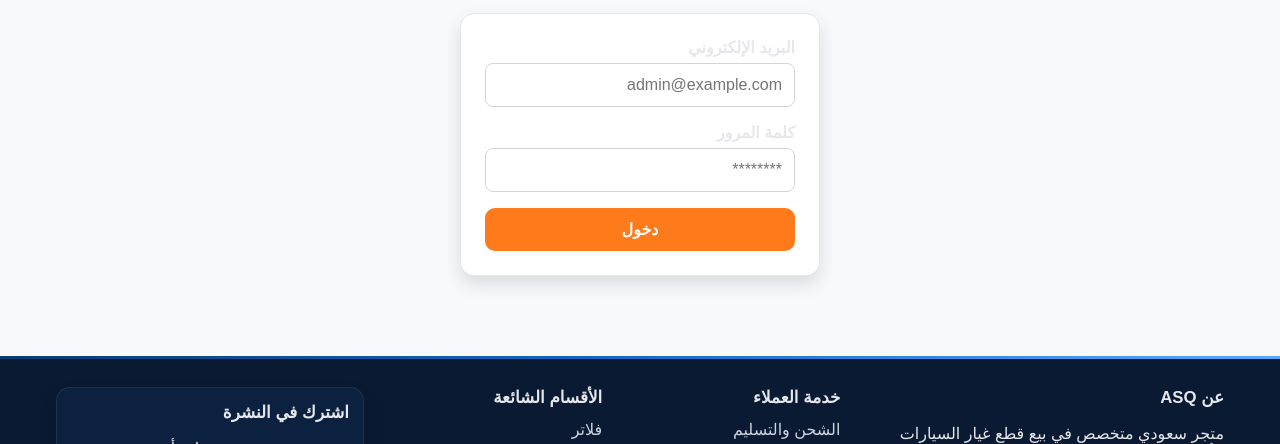
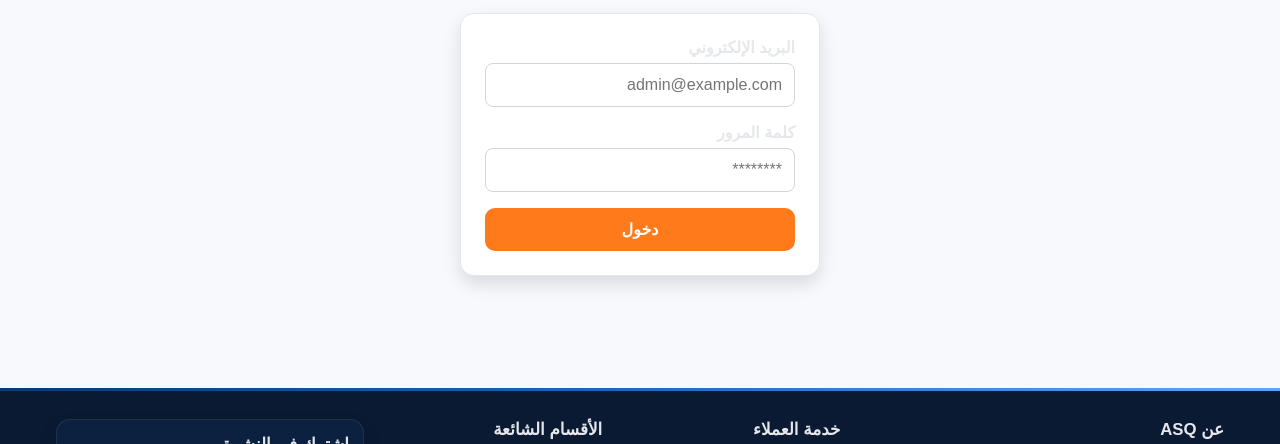
Before and after one commit to Abdullahsajer/ASQ, a plain HTML site: page admin-login.html in a window 1280 px wide. Shown: the part 296-740 px from the top of the page. Drawn offline with Linux system fonts and the light colour scheme.

Commit message:
تثبيت الفوتر وتغيير لون خط الجدول بالحجوزات

```diff
--- a/admin-login.html
+++ b/admin-login.html
@@ -10,7 +10,18 @@
       --blue-dark:#0b3a70;--blue:#1565c0;--orange:#ff7a1a;
       --bg:#f7f9fc;--text:#0f172a;--card:#fff;--shadow:0 10px 25px rgba(0,0,0,.07);
     }
-    body{margin:0;font-family:"Cairo",sans-serif;background:var(--bg);color:var(--text)}
+    body {
+      margin: 0;
+      font-family: "Cairo", sans-serif;
+      background: var(--bg);
+      color: var(--text);
+      display: flex;
+      flex-direction: column;
+      min-height: 100vh;
+    }
+    main {
+      flex: 1;
+    }
     .container{max-width:400px;margin:60px auto;padding:20px}
     h1{color:var(--blue-dark);text-align:center;margin-bottom:16px}
 
@@ -76,7 +87,7 @@
     })();
   </script>
 
-  <!-- ✅ تفعيل Firebase Authentication -->
+  <!-- ✅ Firebase Auth -->
   <script type="module">
     import { initializeApp } from "https://www.gstatic.com/firebasejs/10.5.0/firebase-app.js";
     import { getAuth, signInWithEmailAndPassword }
@@ -106,7 +117,7 @@
 
       try {
         await signInWithEmailAndPassword(auth, email, password);
-        window.location.href = "admin-dashboard.html";  // ✅ توجيه بعد الدخول
+        window.location.href = "admin-dashboard.html";
       } catch(err){
         console.error(err);
         errorMsg.style.display = "block";
```
Also changed, not shown: admin-dashboard.html (+9 -8 lines).
